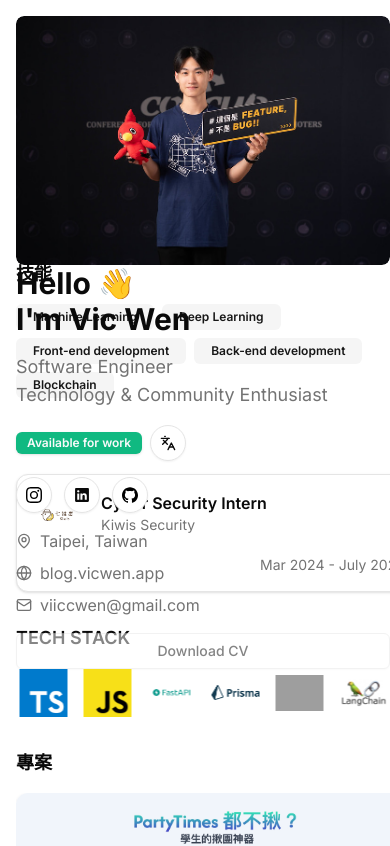
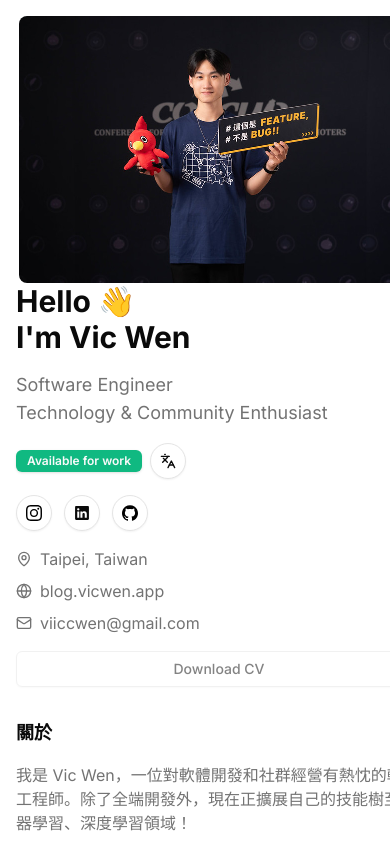
Before and after one commit to viiccwen/portfolio, a Next.js app: page / in a window 390 px wide. Shown: the top 846 px of the page. Built offline with nearby package versions, Linux system fonts and the light colour scheme; grey boxes are pictures that could not be loaded.

Commit message:
fix: rwd bug

```diff
--- a/src/components/customs/info-block.tsx
+++ b/src/components/customs/info-block.tsx
@@ -19,7 +19,7 @@ interface InfoBlockProps {
 export const InfoBlock = ({ lang, setLang }: InfoBlockProps) => {
   return (
     <div className="space-y-6">
-      <div className="fixed">
+      <div className="sm:fixed">
         <div className="overflow-hidden rounded-lg flex justify-center">
           <Image
             src="/vicwen.jpg"
```
